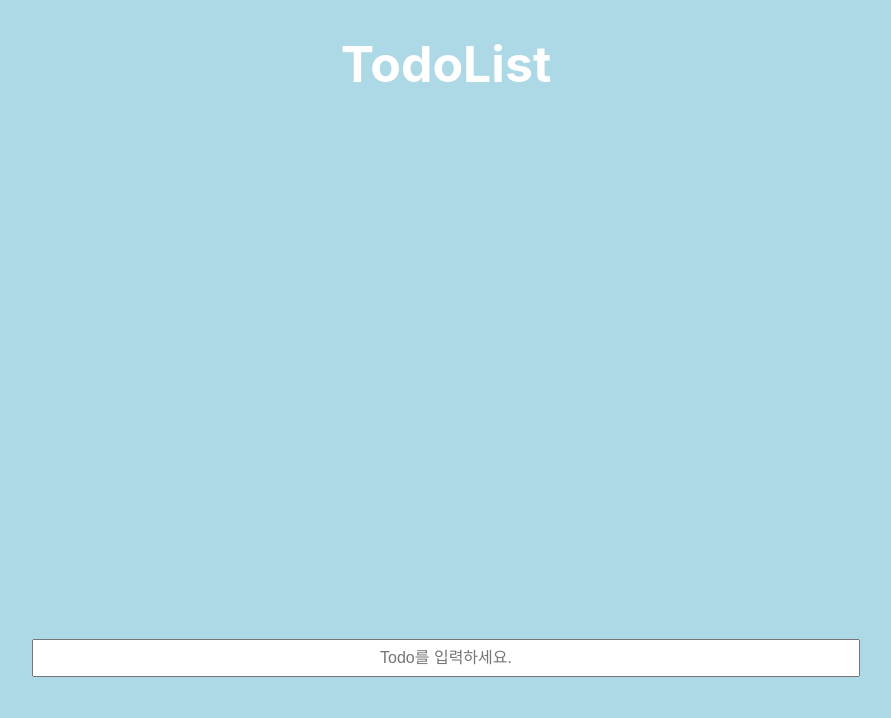
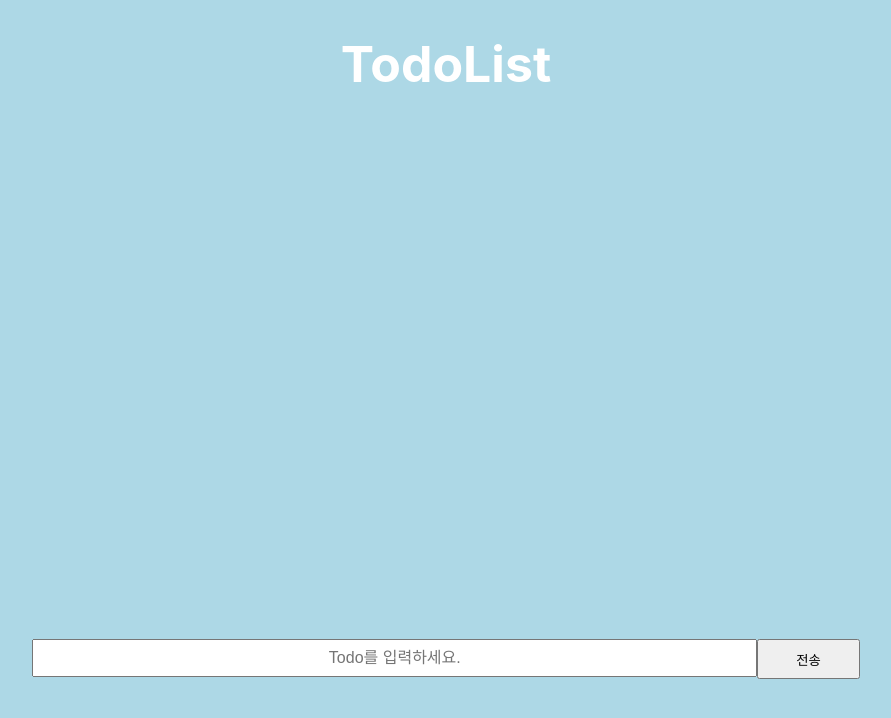
Before and after one commit to YunmiAndFriends/TodoList_LJH, a React (Create React App) app in the folder todolist/: page / in a window 1280 px wide. Shown: the top 718 px of the page, without its empty margins (194-1085 px from the left). Built offline with nearby package versions, Linux system fonts and the light colour scheme.

Commit message:
feature: item 추가

```diff
--- a/todolist/src/page/TodoList.jsx
+++ b/todolist/src/page/TodoList.jsx
@@ -4,16 +4,33 @@ import styled from 'styled-components';
 
 function TodoList(){
     const [list, setList] = useState('')
+    const [item, setItem] = useState([])   // item의 초기값을 배열로 지정
+    let count = 0;
 
     const onChangeList = (e) => {
         setList(e.target.value)
     };
 
+    const onClickList = () => {
+        const todo = {
+            id: count,  // id(객체 구분)
+            content: list   // inputtodo 안에서 작성한 todo 내용
+        };
+        setItem(item.concat(todo));     // item 추가
+        setList('');
+    }
+
     return(
         <Container>
             <Title>TodoList</Title>
-            <MainTodo></MainTodo>
-            <InputTodo placeholder='Todo를 입력하세요.'></InputTodo>
+            <MainTodo>  {/*  */}
+                { item.map(({id, content})=><ContentDiv key={id}>{content}</ContentDiv>)}   {/* {id, content} == 하나의 요소로 ContentDiv의 키값(id)과 차일드 값(content), == const todo 값이라고 생각 */}
+            </MainTodo>
+            <AddDiv>    {/* 추가하는 부분 */}
+                <InputTodo onChange={onChangeList} placeholder='Todo를 입력하세요.'/>
+                <AddButton type='submit' onClick={onClickList}>전송</AddButton>
+            </AddDiv>
+
         </Container>
 
     );
@@ -46,8 +63,21 @@ const Title = styled.h1`
 `;
 
 const InputTodo = styled.input`
-    width: 64vw;
+    width: 56vw;
     height: 4vh;
     font-size: 16px;
     text-align: center;
 `;
+
+const AddButton = styled.button`
+    width: 8vw;
+    height: 5vh;
+`;
+
+const AddDiv = styled.div`
+    display: flex;
+`;
+
+const ContentDiv = styled.div`
+
+`;
```
